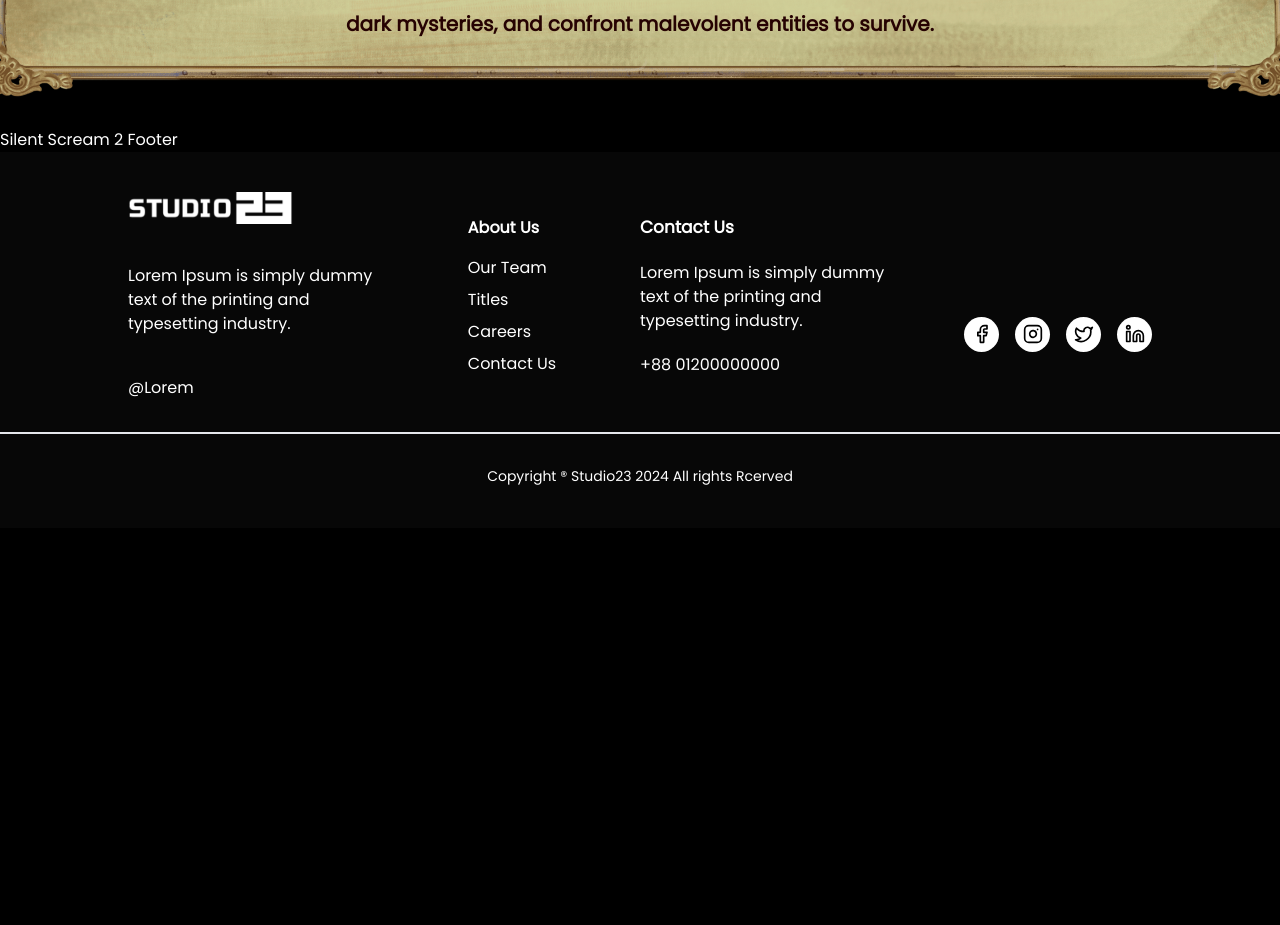
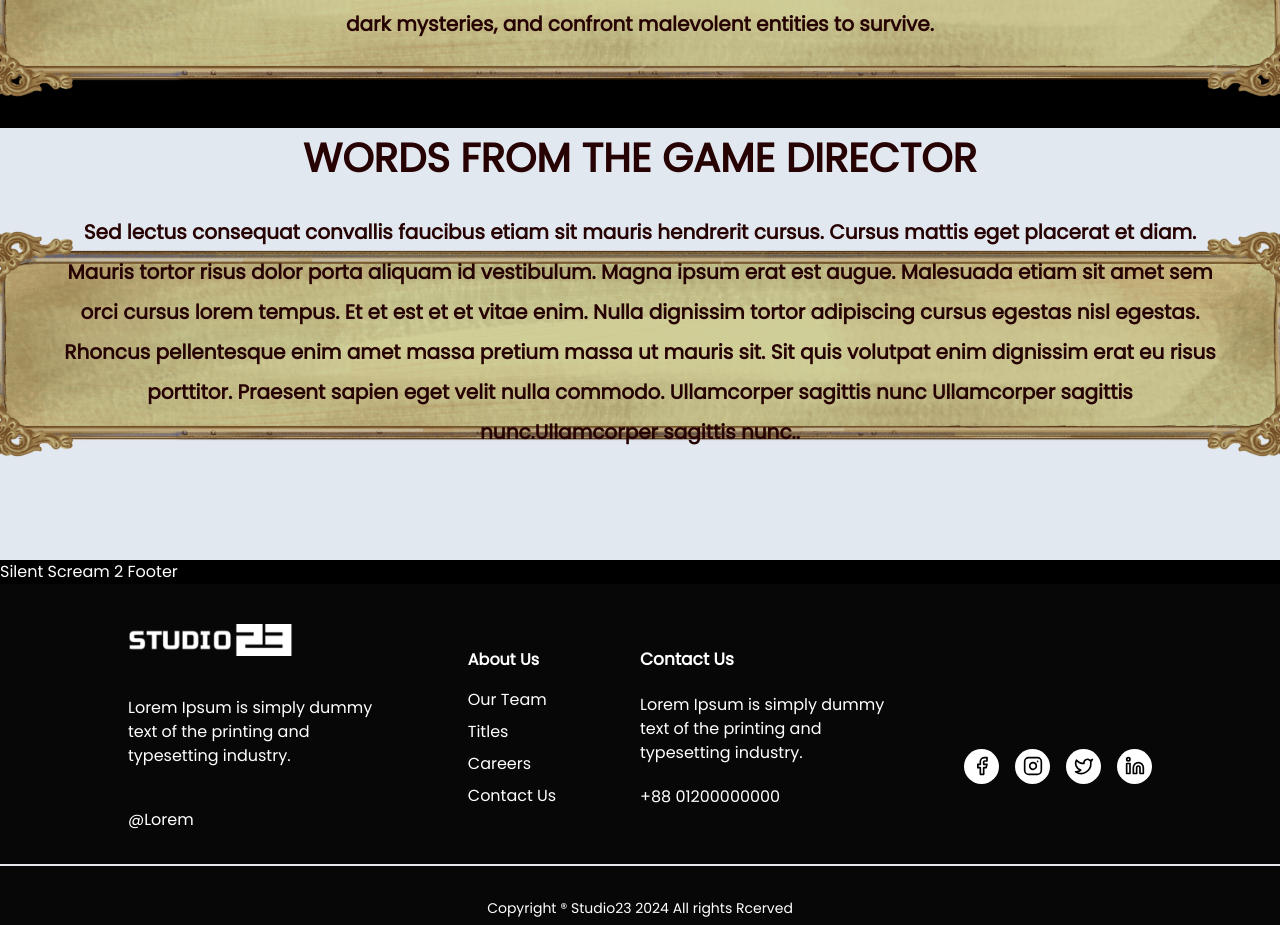
Before and after one commit to Studio-23-xyz/studio23-website, a Next.js app: page /our-titles/silent-scream-2 in a window 1280 px wide. Shown: the part 1060-1985 px from the top of the page. Before the commit the page ends 1588 px from the top, so only its background shows below. Built offline with nearby package versions, Linux system fonts and the light colour scheme.

Commit message:
Director Section Outline - SS2 Game Page

```diff
--- a/src/app/our-titles/silent-scream-2/page.js
+++ b/src/app/our-titles/silent-scream-2/page.js
@@ -6,6 +6,7 @@ const Test = () => {
   return (
     <div className="min-h-screen">
       {/* Hero Banner Scetion */}
+
       <div className="-z-10 w-full">
         <Image
           src="/assets/silent-scream-2-hero.png"
@@ -23,8 +24,9 @@ const Test = () => {
         />
       </div>
        {/* Button Section */}
+
       <div className="w-full h-[50px] md:h-[100px] flex gap-6 md:gap-12 justify-center items-center">
-        <button className="bg-button-bg w-[133px] md:w-[277px] md:h-[94px] h-[46px] bg-cover
+        <button className="bg-ss2-button-bg w-[133px] md:w-[277px] md:h-[94px] h-[46px] bg-cover
                 text-[17px] md:text-[35px] text-silent2_button_text font-bold pb-1 md:pb-2"
                 onClick={() => {
                   window.open(
@@ -34,7 +36,7 @@ const Test = () => {
                 }}>
           BUY NOW
         </button>
-        <button className="bg-button-bg w-[133px] md:w-[277px] md:h-[94px] h-[46px] bg-cover
+        <button className="bg-ss2-button-bg w-[133px] md:w-[277px] md:h-[94px] h-[46px] bg-cover
                 text-[17px] md:text-[35px] text-silent2_button_text font-bold pb-1 md:pb-2"
                 onClick={() => {
                   window.open(
@@ -46,16 +48,20 @@ const Test = () => {
         </button>
 
       </div>
+
        {/* Pitch Section */}
+
        <div className="w-full flex justify-center items-center">
-       <div className="md:flex hidden w-[290px] md:w-[1320px] md:h-[288px] bg-banner-bg-lg
+         {/* Laptop View */}
+        <div className="md:flex hidden md:w-[1320px] md:h-[288px] bg-ss2-banner-ls
               bg-full bg-no-repeat bg-center">
           <p className="flex justify-center items-center text-[20px] font-bold text-silent2_button_text
               text-center mx-14 leading-10">
               Silent Scream 2, a spine-chilling third-person adventure puzzle horror game developed by Studio 23, plunges players into the depths of terror within an abandoned asylum, where they must navigate through intricate puzzles, uncover dark mysteries, and confront malevolent entities to survive.
           </p>
        </div>
-       <div className="flex md:hidden w-[290px] md:w-[1320px] h-[300px] md:h-[288px] bg-banner-bg-mg
+       {/* Mobile View */}
+         <div className="flex md:hidden w-[290px] h-[300px] bg-ss2-banner-ms
                 bg-cover bg-center bg-no-repeat">
            <p className="flex justify-start items-center text-[14px] font-bold text-silent2_button_text
                text-center mx-4 leading-5">
@@ -65,6 +71,36 @@ const Test = () => {
 
        </div>
 
+       {/* Director Section */}
+
+       <div className="w-full flex justify-center items-center bg-slate-200">
+        {/* Laptop View */}
+          <div className="md:flex flex-col gap-6 hidden md:w-[1320px] md:h-[432px] bg-ss2-banner-ls bg-full bg-no-repeat bg-center">
+             <h3 className="text-[40px] font-bold text-silent2_button_text
+             text-center">
+             WORDS FROM THE GAME DIRECTOR
+             </h3>
+              <p className="flex justify-center items-center text-[20px] font-bold text-silent2_button_text
+              text-center mx-14 leading-10">
+              Sed lectus consequat convallis faucibus etiam sit mauris hendrerit cursus. Cursus mattis eget placerat et diam. Mauris tortor risus dolor porta aliquam id vestibulum. Magna ipsum erat est augue. Malesuada etiam sit amet sem orci cursus lorem tempus. Et et est et et vitae enim. Nulla dignissim tortor adipiscing cursus egestas nisl egestas. Rhoncus pellentesque enim amet massa pretium massa ut mauris sit. Sit quis volutpat enim dignissim erat eu risus porttitor.
+Praesent sapien eget velit nulla commodo. Ullamcorper sagittis nunc Ullamcorper sagittis nunc.Ullamcorper sagittis nunc..
+              </p>
+          </div>
+          {/* Mobile View */}
+          <div className="flex flex-col md:hidden w-[290px] h-[300px] bg-ss2-banner-ms
+                bg-cover bg-center bg-no-repeat">
+             <h3 className="text-[20px] font-bold text-silent2_button_text
+             text-center">
+             WORDS FROM THE GAME DIRECTOR
+             </h3>
+              <p className="flex justify-start items-center text-[14px] font-bold text-silent2_button_text
+               text-center mx-4 leading-5">
+              Sed lectus consequat convallis faucibus etiam sit mauris hendrerit cursus. Cursus mattis eget placerat et diam. Mauris tortor risus dolor porta aliquam id vestibulum. Magna ipsum erat est augue. Malesuada etiam sit amet sem orci cursus lorem tempus. Et et est et et vitae enim. Nulla dignissim tortor adipiscing cursus egestas nisl egestas. Rhoncus pellentesque enim amet massa pretium massa ut mauris sit. Sit quis volutpat enim dignissim erat eu risus porttitor.
+Praesent sapien eget velit nulla commodo. Ullamcorper sagittis nunc Ullamcorper sagittis nunc.Ullamcorper sagittis nunc..
+              </p>
+          </div>
+       </div>
+
     </div>
   );
 };
--- a/tailwind.config.js
+++ b/tailwind.config.js
@@ -18,9 +18,9 @@ module.exports = {
         silent2_button_text: "#260202",
       },
       backgroundImage: {
-        'button-bg': "url('/assets/ss2-button1.png')",
-        'banner-bg-lg': "url('/assets/ss2-back-banner-lg.png')",
-        'banner-bg-mg': "url('/assets/ss2-back-banner-mg.png')",
+        'ss2-button-bg': "url('/assets/ss2-button1.png')",
+        'ss2-banner-ls': "url('/assets/ss2-back-banner-lg.png')",
+        'ss2-banner-ms': "url('/assets/ss2-back-banner-mg.png')",
       },
     },
   },
```
Lines whose indentation alone changed are shown as unchanged.
